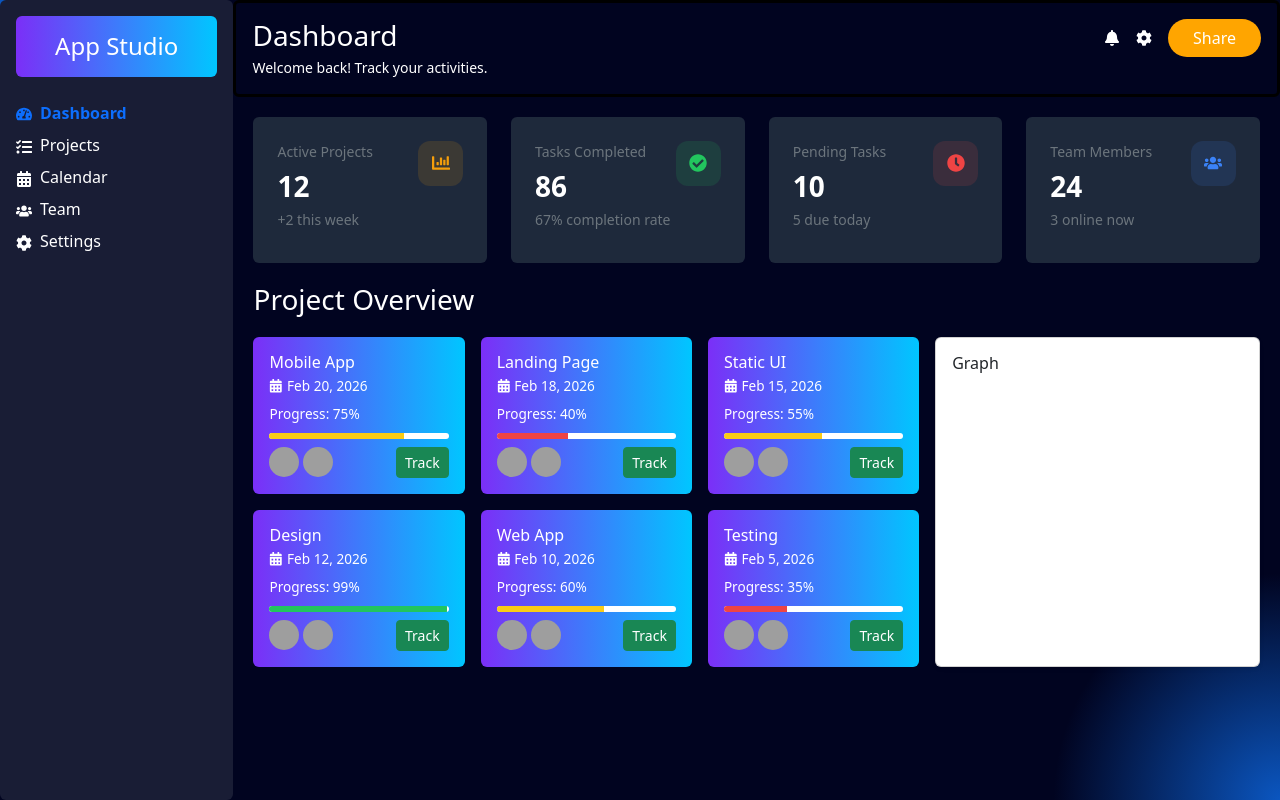
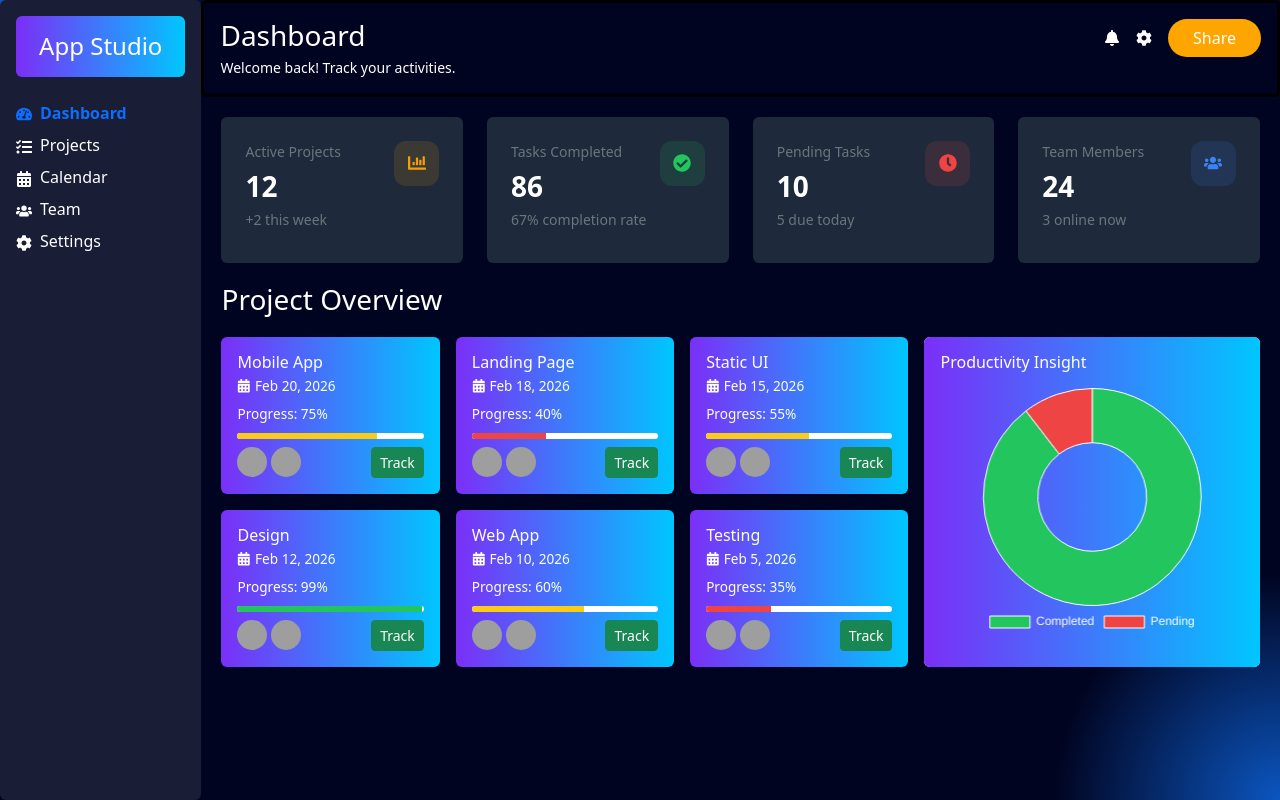
Before and after one commit to Asim-Rasheed/Auth-Layout, a React (Vite) app in the folder client-side/: page /dashboard in a window 1280 px wide. Built offline with nearby package versions, Linux system fonts and the light colour scheme; grey boxes are pictures that could not be loaded.

Commit message:
graph added

```diff
--- a/client-side/package.json
+++ b/client-side/package.json
@@ -22,8 +22,10 @@
   },
   "dependencies": {
     "bootstrap": "^5.3.8",
+    "chart.js": "^4.5.1",
     "formik": "^2.4.9",
     "react": "^18.2.0",
+    "react-chartjs-2": "^5.3.1",
     "react-dom": "^18.2.0",
     "react-icons": "^5.5.0",
     "react-router-dom": "^6.30.3",
--- /dev/null
+++ b/client-side/src/components/dashboard/Chart.jsx
@@ -0,0 +1,36 @@
+import React from "react";
+import {
+  Chart as ChartJS,
+  ArcElement,
+  Tooltip,
+  Legend,
+} from "chart.js";
+import { Doughnut } from "react-chartjs-2";
+
+ChartJS.register(ArcElement, Tooltip, Legend);
+
+export default function InsightGraph({ data, options }) {
+  // Default circular chart data
+  const defaultData = {
+    labels: ["Completed", "Pending"],
+    datasets: [
+      {
+        data: [86, 10], //completed,pending
+        backgroundColor: ["#22c55e", "#ef4444"], // Green and Red
+        borderWidth: 1,
+      },
+    ],
+  };
+
+  // Default options to keep it inside card
+  const defaultOptions = {
+    responsive: true,
+    maintainAspectRatio: false,
+    plugins: {
+      legend: { position: "bottom", labels: { color: "white" } },
+      tooltip: { enabled: true },
+    },
+  };
+
+  return <Doughnut data={data || defaultData} options={options || defaultOptions} />;
+}
--- a/client-side/src/components/dashboard/ProjectCard.jsx
+++ b/client-side/src/components/dashboard/ProjectCard.jsx
@@ -1,7 +1,7 @@
 
 import { FaCalendarAlt } from "react-icons/fa";
 
-export default function ProjectCard({ projects, GraphComponent }) {
+export default function ProjectCard({ projects, graph }) {
     return (
         <div className="row g-3">
             {/* Left */}
@@ -80,10 +80,15 @@ export default function ProjectCard({ projects, GraphComponent }) {
 
             {/* Right: Graph Card */}
             <div className="col-lg-4 d-flex">
-                <div className="card flex-fill shadow-sm">
-                    <div className="card-body">
-                        <h6 className="card-title mb-3">Graph</h6>
-                        {GraphComponent && <GraphComponent />}
+                <div className="card flex-fill border-0 rounded">
+                    <div style={{
+                        background:
+                            "linear-gradient(90deg, #7b2ff7, #00c6ff)",
+                        color: "white",
+                    }} className="card-body rounded">
+                        <h6 className="card-title mb-3">Productivity Insight</h6>
+                        <div style={{ height: "250px", width: "100%" }}>{graph}</div>
+
                     </div>
                 </div>
             </div>
--- a/client-side/src/components/dashboard/StatCard.jsx
+++ b/client-side/src/components/dashboard/StatCard.jsx
@@ -1,4 +1,4 @@
-import React from "react";
+
 
 export default function StatCard({ cards }) {
   return (
--- a/client-side/src/pages/Dashboard.jsx
+++ b/client-side/src/pages/Dashboard.jsx
@@ -3,6 +3,7 @@ import DashboardSidebar from "../components/dashboard/DashboardSidebar";
 import DashboardHeader from "../components/dashboard/DashboardHeader";
 import StatCard from "../components/dashboard/StatCard";
 import ProjectCard from "../components/dashboard/ProjectCard";
+import InsightGraph from "../components/dashboard/Chart";
 
 
 import { useState } from "react";
@@ -112,11 +113,11 @@ export default function Dashboard() {
                     <div style={{ padding: 20 }}>
                         <StatCard cards={cards} />
                     </div>
-<div>  <h3 style={{color: "white", paddingLeft: 20, marginBottom: 0}}>Project Overview</h3></div>
 
+                    <div><h3 style={{ color: "white", paddingLeft: 20, marginBottom: 0 }}>Project Overview</h3></div>
 
-                    <div style={{padding: 20}}>
-                        <ProjectCard projects={projects} /></div>
+                    <div style={{ padding: 20 }}>
+                        <ProjectCard projects={projects} graph={<InsightGraph/>}/></div>
                 </div>
             </div>
         </Background>
```
Also changed, not shown: 1 other file (tests, documents, lock files or other folders).
